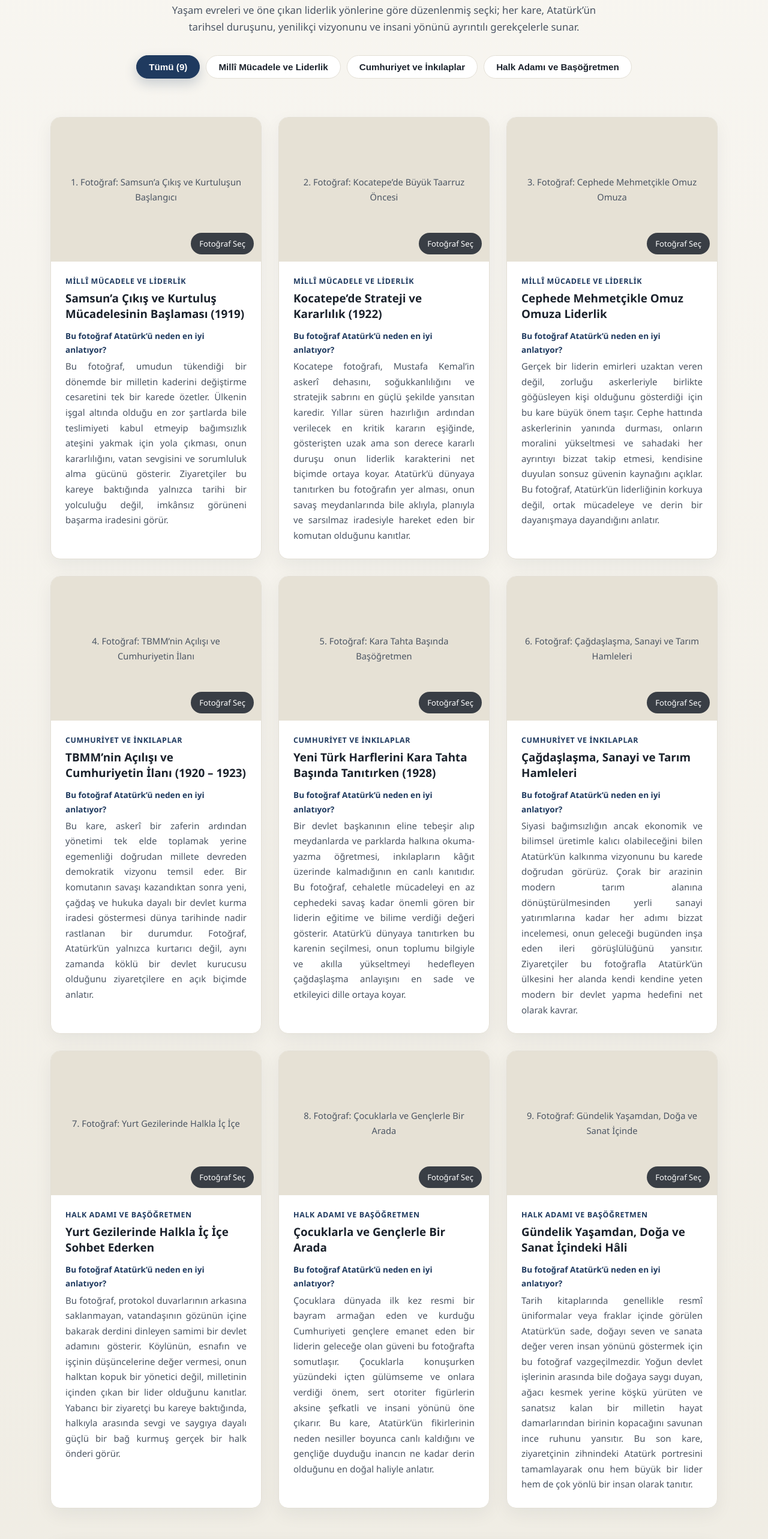
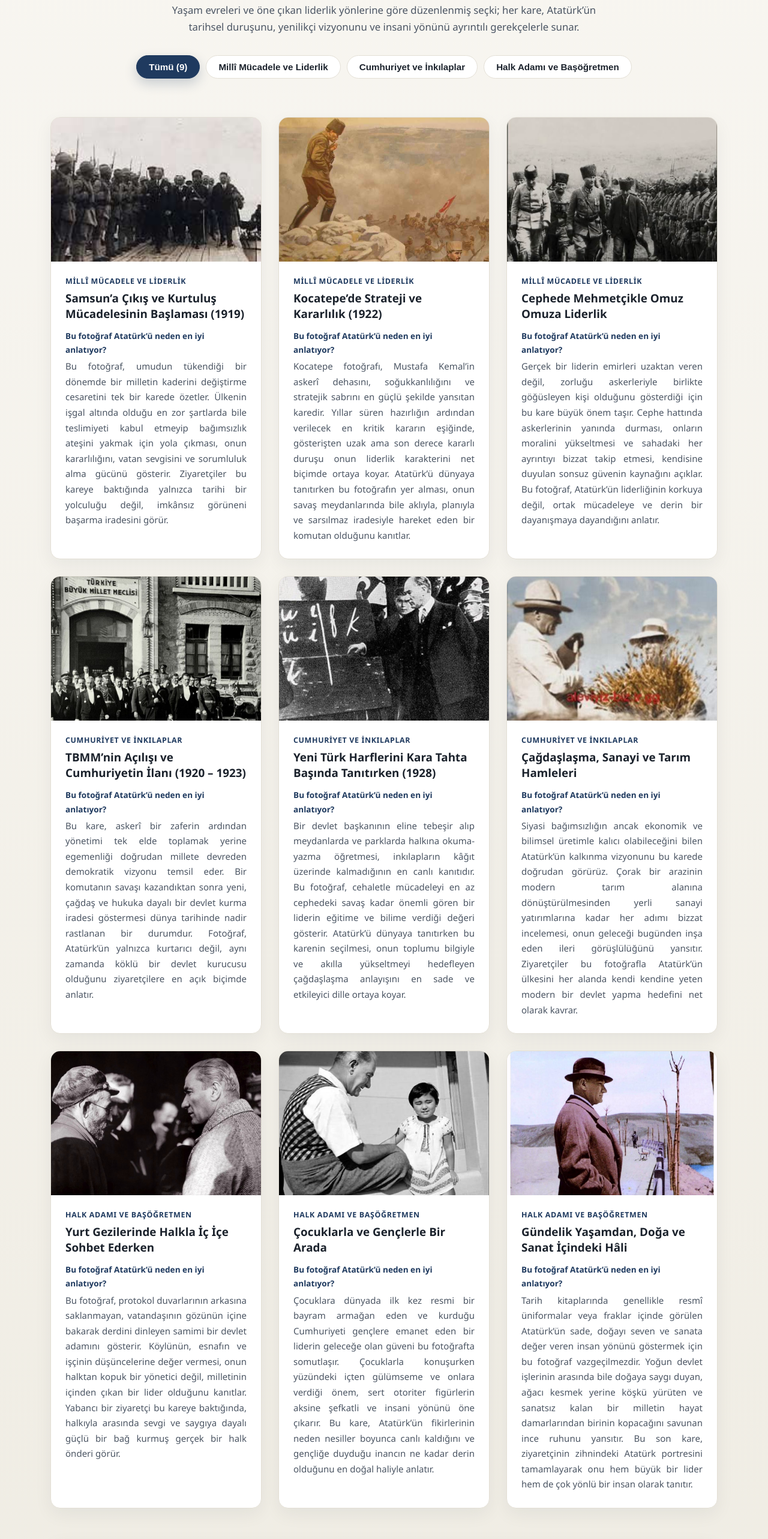
Before and after one commit to eymenagah256969eymen-art/ataturk-sergisi, a plain HTML site: page index.html in a window 1280 px wide. Shown: the part 216-2781 px from the top of the page at 60% size. Drawn offline with Linux system fonts and the light colour scheme.

Commit message:
Update index.html

````diff
--- a/index.html
+++ b/index.html
@@ -166,38 +166,6 @@
       transform: scale(1.04);
     }
 
-    .placeholder-note {
-      text-align: center;
-      padding: 20px;
-      color: var(--muted);
-      font-size: 0.92rem;
-      font-weight: 500;
-    }
-
-    .upload-label {
-      position: absolute;
-      right: 12px;
-      bottom: 12px;
-      background: rgba(27, 34, 44, 0.85);
-      color: #fff;
-      padding: 7px 14px;
-      border-radius: 999px;
-      font-size: 0.82rem;
-      font-weight: 500;
-      cursor: pointer;
-      backdrop-filter: blur(6px);
-      transition: background 0.25s ease, transform 0.25s ease;
-    }
-
-    .upload-label:hover {
-      background: var(--accent);
-      transform: scale(1.04);
-    }
-
-    .upload-label input {
-      display: none;
-    }
-
     .card-body {
       padding: 22px 24px 26px;
       flex: 1;
@@ -310,11 +278,9 @@
 
   <main>
     <div class="grid" id="gallery">
-      <!-- 1 -->
-      <article class="card" data-cat="mucadele" data-id="foto1">
+      <article class="card" data-cat="mucadele">
         <div class="media-box">
-          <div class="placeholder-note">1. Fotoğraf: Samsun’a Çıkış ve Kurtuluşun Başlangıcı</div>
-          <label class="upload-label">Fotoğraf Seç<input type="file" accept="image/*"></label>
+          <img src="foto1.jpg" alt="Samsun’a Çıkış ve Kurtuluş Mücadelesinin Başlaması (1919)" />
         </div>
         <div class="card-body">
           <span class="cat-pill">Millî Mücadele ve Liderlik</span>
@@ -324,11 +290,9 @@
         </div>
       </article>
 
-      <!-- 2 -->
-      <article class="card" data-cat="mucadele" data-id="foto2">
+      <article class="card" data-cat="mucadele">
         <div class="media-box">
-          <div class="placeholder-note">2. Fotoğraf: Kocatepe’de Büyük Taarruz Öncesi</div>
-          <label class="upload-label">Fotoğraf Seç<input type="file" accept="image/*"></label>
+          <img src="foto2.jpeg" alt="Kocatepe’de Strateji ve Kararlılık (1922)" />
         </div>
         <div class="card-body">
           <span class="cat-pill">Millî Mücadele ve Liderlik</span>
@@ -338,11 +302,9 @@
         </div>
       </article>
 
-      <!-- 3 -->
-      <article class="card" data-cat="mucadele" data-id="foto3">
+      <article class="card" data-cat="mucadele">
         <div class="media-box">
-          <div class="placeholder-note">3. Fotoğraf: Cephede Mehmetçikle Omuz Omuza</div>
-          <label class="upload-label">Fotoğraf Seç<input type="file" accept="image/*"></label>
+          <img src="foto3.jpg" alt="Cephede Mehmetçikle Omuz Omuza Liderlik" />
         </div>
         <div class="card-body">
           <span class="cat-pill">Millî Mücadele ve Liderlik</span>
@@ -352,11 +314,9 @@
         </div>
       </article>
 
-      <!-- 4 -->
-      <article class="card" data-cat="cumhuriyet" data-id="foto4">
+      <article class="card" data-cat="cumhuriyet">
         <div class="media-box">
-          <div class="placeholder-note">4. Fotoğraf: TBMM’nin Açılışı ve Cumhuriyetin İlanı</div>
-          <label class="upload-label">Fotoğraf Seç<input type="file" accept="image/*"></label>
+          <img src="foto4.jfif" alt="TBMM’nin Açılışı ve Cumhuriyetin İlanı (1920 – 1923)" />
         </div>
         <div class="card-body">
           <span class="cat-pill">Cumhuriyet ve İnkılaplar</span>
@@ -366,11 +326,9 @@
         </div>
       </article>
 
-      <!-- 5 -->
-      <article class="card" data-cat="cumhuriyet" data-id="foto5">
+      <article class="card" data-cat="cumhuriyet">
         <div class="media-box">
-          <div class="placeholder-note">5. Fotoğraf: Kara Tahta Başında Başöğretmen</div>
-          <label class="upload-label">Fotoğraf Seç<input type="file" accept="image/*"></label>
+          <img src="foto5.jpg" alt="Yeni Türk Harflerini Kara Tahta Başında Tanıtırken (1928)" />
         </div>
         <div class="card-body">
           <span class="cat-pill">Cumhuriyet ve İnkılaplar</span>
@@ -380,11 +338,9 @@
         </div>
       </article>
 
-      <!-- 6 -->
-      <article class="card" data-cat="cumhuriyet" data-id="foto6">
+      <article class="card" data-cat="cumhuriyet">
         <div class="media-box">
-          <div class="placeholder-note">6. Fotoğraf: Çağdaşlaşma, Sanayi ve Tarım Hamleleri</div>
-          <label class="upload-label">Fotoğraf Seç<input type="file" accept="image/*"></label>
+          <img src="foto6.jfif" alt="Çağdaşlaşma, Sanayi ve Tarım Hamleleri" />
         </div>
         <div class="card-body">
           <span class="cat-pill">Cumhuriyet ve İnkılaplar</span>
@@ -394,11 +350,9 @@
         </div>
       </article>
 
-      <!-- 7 -->
-      <article class="card" data-cat="halk" data-id="foto7">
+      <article class="card" data-cat="halk">
         <div class="media-box">
-          <div class="placeholder-note">7. Fotoğraf: Yurt Gezilerinde Halkla İç İçe</div>
-          <label class="upload-label">Fotoğraf Seç<input type="file" accept="image/*"></label>
+          <img src="foto7.jpg" alt="Yurt Gezilerinde Halkla İç İçe Sohbet Ederken" />
         </div>
         <div class="card-body">
           <span class="cat-pill">Halk Adamı ve Başöğretmen</span>
@@ -408,11 +362,9 @@
         </div>
       </article>
 
-      <!-- 8 -->
-      <article class="card" data-cat="halk" data-id="foto8">
+      <article class="card" data-cat="halk">
         <div class="media-box">
-          <div class="placeholder-note">8. Fotoğraf: Çocuklarla ve Gençlerle Bir Arada</div>
-          <label class="upload-label">Fotoğraf Seç<input type="file" accept="image/*"></label>
+          <img src="foto8.jpg" alt="Çocuklarla ve Gençlerle Bir Arada" />
         </div>
         <div class="card-body">
           <span class="cat-pill">Halk Adamı ve Başöğretmen</span>
@@ -422,11 +374,9 @@
         </div>
       </article>
 
-      <!-- 9 -->
-      <article class="card" data-cat="halk" data-id="foto9">
+      <article class="card" data-cat="halk">
         <div class="media-box">
-          <div class="placeholder-note">9. Fotoğraf: Gündelik Yaşamdan, Doğa ve Sanat İçinde</div>
-          <label class="upload-label">Fotoğraf Seç<input type="file" accept="image/*"></label>
+          <img src="foto9.jpg" alt="Gündelik Yaşamdan, Doğa ve Sanat İçindeki Hâli" />
         </div>
         <div class="card-body">
           <span class="cat-pill">Halk Adamı ve Başöğretmen</span>
@@ -481,46 +431,12 @@
       });
     });
 
-    function renderImage(card, dataUrl) {
-      const box = card.querySelector(".media-box");
-      let img = box.querySelector("img");
-      const note = box.querySelector(".placeholder-note");
-      if (note) note.remove();
-      if (!img) {
-        img = document.createElement("img");
-        img.addEventListener("click", () => {
-          document.getElementById("lightbox-img").src = img.src;
-          document.getElementById("lightbox").classList.add("open");
-        });
-        box.prepend(img);
-      }
-      img.src = dataUrl;
-    }
-
-    cards.forEach((card) => {
-      const saved = localStorage.getItem("ataturk_sergi_" + card.dataset.id);
-      if (saved) renderImage(card, saved);
-    });
-
-    document.querySelectorAll(".upload-label input").forEach((input) => {
-      input.addEventListener("change", (e) => {
-        const file = e.target.files[0];
-        if (!file) return;
-        const card = input.closest(".card");
-        const reader = new FileReader();
-        reader.onload = (ev) => {
-          const dataUrl = ev.target.result;
-          renderImage(card, dataUrl);
-          try {
-            localStorage.setItem("ataturk_sergi_" + card.dataset.id, dataUrl);
-          } catch (err) {
-            console.warn("Depolama sınırı aşıldı, fotoğraf bu oturumda görüntülenecek.");
-          }
-        };
-        reader.readAsDataURL(file);
+    document.querySelectorAll(".media-box img").forEach((img) => {
+      img.addEventListener("click", () => {
+        document.getElementById("lightbox-img").src = img.src;
+        document.getElementById("lightbox").classList.add("open");
       });
     });
   </script>
 </body>
 </html>
-```[cite: 9]
````
